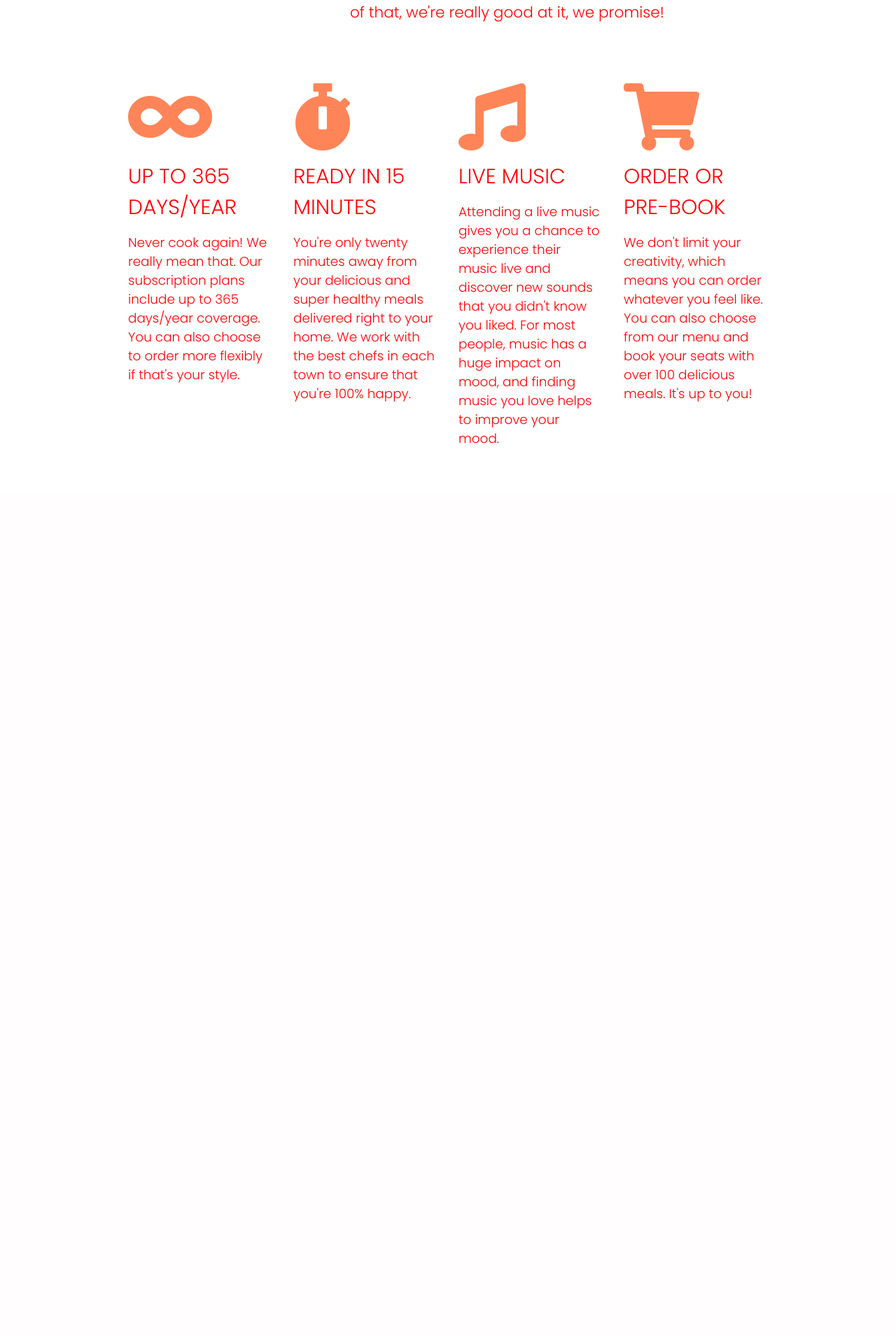
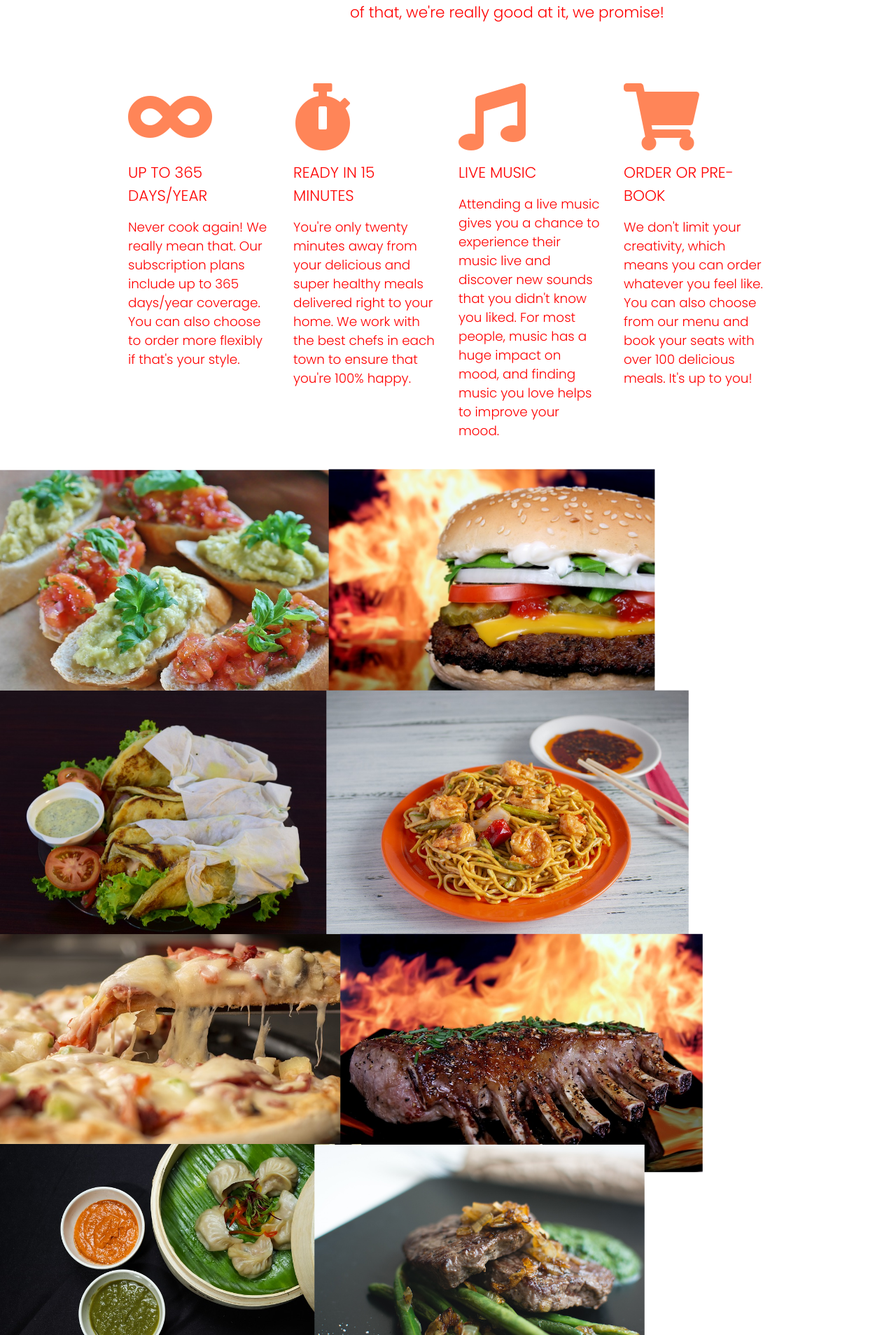
Before and after one commit to Dilli822/WordPress-Demo-Themes, a PHP site: page / in a window 1280 px wide. Shown: the part 1038-2946 px from the top of the page at 70% size. Before the commit the page ends 1672 px from the top, so only its background shows below. Run offline with PHP 8.4, Linux system fonts and the light colour scheme.

Commit message:
first commit

```diff
--- a/project vintage cafe lounge & bar/index.html
+++ b/project vintage cafe lounge & bar/index.html
@@ -96,6 +96,120 @@
                                  </div>
                                  </div>
 
+    <!------MEALS SECTION STARTS ---------->
+    <div class="meals-wrap">
+
+        <div class="meals-showscase">
+
+            <figure class="meal-photo">
+                <img src="/images/bruschetta-jpg.jpg"  width="500px" alt="">
+            </figure>
+
+        </div>
+
+
+        <div class="meals-showcase">
+            <figure class="meal-photo">
+                <img src="/images/burger.jpg"  width="405px"  alt="">
+            </figure>
+        </div>
+
+
+        <div class="meals-showcase">
+             <figure class="meal-photo">
+            <img src="/images/chicken-roll.jpg"  width="500px"  alt="">
+        </figure>
+ </div>
+
+
+        <div class="meals-showcase">
+            <figure class="meal-photo">
+                <img src="/images/chowmein.jpg" width="450px"  alt="">
+            </figure>
+        </div>
+
+
+        <div class="meals-showcase">
+            <figure class="meal-photo">
+                <img src="/images/pizza.jpg" width="520px"  alt="">
+            </figure>
+
+        </div>
+
+
+        <div class="meals-showcase">
+            <figure class="meal-photo">
+                <img src="/images/pork-bbq.jpg" width="450px"  alt="">
+            </figure>
+        </div>
+
+
+        <div class="meals-showcase">
+
+            <figure class="meal-photo">
+                <img src="/images/momos.jpg" width="480px"  alt="">
+            </figure>
+        </div>
+
+
+        <div class="meals-showcase">
+
+            <figure class="meal-photo">
+                <img src="/images/5.jpg" width="410px" alt="">
+            </figure>
+        </div>
+
+    </div>
+
+
+            <!---
+            <figure class="meal-photo">
+                <img src="/images/bruschetta-jpg.jpg"  width="150px" alt="">
+            </figure>
+
+
+
+            <figure class="meal-photo">
+                <img src="/images/burger.jpg"  width="150px"  alt="">
+            </figure>
+
+
+
+            <figure class="meal-photo">
+                <img src="/images/chicken-roll.jpg"  width="150px"  alt="">
+            </figure>
+
+
+
+            <figure class="meal-photo">
+                <img src="/images/chowmein.jpg" width="150px"  alt="">
+            </figure>
+
+
+            <figure class="meal-photo">
+                <img src="/images/pork-bbq.jpg" width="150px"  alt="">
+            </figure>
+
+
+
+            <figure class="meal-photo">
+                <img src="/images/momos.jpg" width="150px"  alt="">
+            </figure>
+
+
+
+            <figure class="meal-photo">
+                <img src="/images/pizza.jpg" width="150px"  alt="">
+            </figure>
+
+
+
+            <figure class="meal-photo">
+                <img src="/images/5.jpg" width="150px" alt="">
+            </figure> --->
+
+
+
 
 
 
--- a/project vintage cafe lounge & bar/style.css
+++ b/project vintage cafe lounge & bar/style.css
@@ -185,7 +185,7 @@ p.p1-intro-paragraph{
 
 h3{
     font-weight: lighter;
-    font-size: 1.85rem;
+    font-size: 1.35rem;
     padding: 15px 0px;
 }
 .open-365days{
@@ -220,3 +220,79 @@ h3{
     width: 20%;
     padding: 15px;
 }
+
+
+
+
+.meals-wrap{
+    display: flex;
+    flex-wrap: wrap;
+    justify-content: flex-start;
+    align-items: flex-start;
+    border: px solid red;
+
+}
+
+.meals-showcase{
+    border: px solid red;
+
+
+}
+
+    /**MEALS SECTION *
+    /**section
+.section-meals{
+    display: flex;
+    flex-wrap: wrap;
+    flex-direction: row;
+    justify-content: flex-start;
+
+}
+.section-meals-flex-wrap{
+    align-items: flex-start;
+}
+
+.meals-showcase {
+    list-style: none;
+    width: 100%;
+    display: flex;
+    flex-wrap: wrap;
+}
+.meals-showcase li {
+    width: 100%;
+    display: flex;
+    flex-wrap: wrap;
+}
+
+.meal-photo{
+    width: 350px;
+    margin: 0;
+    background-color: #000;
+    display: flex;
+    flex-wrap: wrap;
+}
+
+
+
+.meal-photo img{
+    display: flex;
+    flex-wrap: wrap;
+    width: 150px;
+}
+
+**/
+
+.meal-photo img{
+    -webkit-transform: scale(1.15);
+    -ms-transform: scale(1.15);
+    transform: scale(1.15);
+    -webkit-transition: -webkit-transform 0.5s, opacity 0.5s;
+    transition: transform 0.5s, opacity 0.5s;
+}
+
+.meal-photo img:hover {
+    opacity: 1;
+    -webkit-transform: scale(1.03);
+    -ms-transform: scale(1.03);
+    transform: scale(1.03);
+}
```
Also changed, not shown: project vintage cafe lounge & bar/images/5.jpg (added), project vintage cafe lounge & bar/images/bruschetta-jpg.jpg (added), project vintage cafe lounge & bar/images/burger.jpg (added), project vintage cafe lounge & bar/images/chicken-roll.jpg (added), project vintage cafe lounge & bar/images/chicken_sekuwa.jpg (added), project vintage cafe lounge & bar/images/chowmein.jpg (added), project vintage cafe lounge & bar/images/momos.jpg (added), project vintage cafe lounge & bar/images/pizza.jpg (added), project vintage cafe lounge & bar/images/pork-bbq.jpg (added), project vintage cafe lounge & bar/images/sekuwaa.jpg (added).
